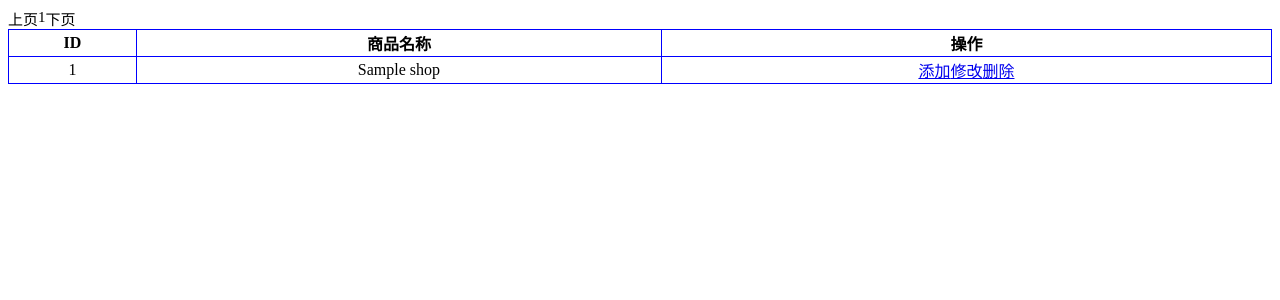
After one commit to zhangwei725/FlaskORM, a Flask app: page /work/list/ in a window 1280 px wide. The commit adds this page. Shown: the top 300 px of the page. Run offline with Flask 2, Linux system fonts and the light colour scheme; tables that the repository leaves empty hold one stand-in row (values such as "Sample post").

Commit message:
增删改查的基本操作

```diff
--- a/app/__init__.py
+++ b/app/__init__.py
@@ -1,6 +1,7 @@
 from flask import Flask
 
 from app.ext import init_ext
+from app.homework.views import homework
 from app.shop.views import shop
 from app.user.views import user
 
@@ -17,3 +18,4 @@ def create_app():
 def register_blue():
     app.register_blueprint(user, url_prefix='/user')
     app.register_blueprint(shop, url_prefix='/shop')
+    app.register_blueprint(homework, url_prefix='/work')
--- a/app/ext.py
+++ b/app/ext.py
@@ -5,7 +5,6 @@ from flask_sqlalchemy import SQLAlchemy
 db = SQLAlchemy()
 
 migrate = Migrate()
-
 
 def init_ext(app: Flask):
     # 初始化数据库相关的配置
--- /dev/null
+++ b/app/homework/templates/shops.html
@@ -0,0 +1,61 @@
+<!DOCTYPE html>
+{% import 'macro/macro.html' as macro %}
+
+<html lang="en">
+<head>
+    <meta charset="UTF-8">
+    <title>Title</title>
+    <style type="text/css">
+        table {
+            width: 100%;
+            border-collapse: collapse;
+        }
+
+        td, th {
+            border: 1px solid blue;
+            text-align: center;
+        }
+
+        ul {
+            list-style: none;
+            margin: 0px;
+            padding: 0px;
+        }
+
+        ul li {
+            float: left;
+        }
+
+        ul a {
+            text-decoration: none;
+            font-size: 15px;
+            cursor: pointer;
+            color: black;
+        }
+    </style>
+
+</head>
+<body>
+<table>
+    <tr>
+        <th>ID</th>
+        <th>商品名称</th>
+        <th>操作</th>
+    </tr>
+    {% for shop in shops %}
+        <tr>
+            <td>{{ shop.sid }}</td>
+            <td>{{ shop.name }}</td>
+            <td><a href="{{ url_for('homework.add') }}">添加</a><a
+                    href="{{ url_for('homework.update') }}?sid={{ shop.sid }}">修改</a><a
+                    href="{{ url_for('homework.delete') }}?sid={{ shop.sid }}">删除</a>
+            </td>
+        </tr>
+    {% endfor %}
+    {% if paginate %}
+        <div>
+            {{ macro.paginate(paginate,'homework.list') }}
+        </div>
+    {% endif %}
+
+</table>
--- /dev/null
+++ b/app/homework/views.py
@@ -0,0 +1,62 @@
+from flask import Blueprint, request, render_template, redirect
+from app.ext import db
+from app.shop.models import Shop
+
+homework = Blueprint('homework', __name__, template_folder='templates')
+
+
+# /work/list/1/10/
+@homework.route('/list/')
+def list():
+    # get 请求
+    # request.args
+    # post请求还有 put
+    # request.form
+    page = request.values.get('page', default=1, type=int)
+    #
+    size = request.values.get('size', default=10, type=int)
+    paginate = db.session.query(Shop.sid, Shop.name).order_by(Shop.sid).paginate(page=page, per_page=size,
+                                                                                 error_out=False)
+    shops = paginate.items
+    return render_template('shops.html', shops=shops, paginate=paginate)
+
+
+"""
+添加商品
+"""
+
+
+@homework.route('/add/', methods=['get', 'post'])
+def add():
+    if request.method == 'GET':
+        return render_template('add.html')
+    elif request.method == 'POST':
+        name = request.values.get('name')
+        cid = request.values.get('cid', default=1, type=int)
+        shop = Shop(name=name, cid=cid)
+        db.session.add(shop)
+        db.session.commit()
+        return redirect('/work/list/')
+
+
+@homework.route('/update/', methods=['GET', 'POST'])
+def update():
+    if request.method == 'GET':
+        sid = request.values.get('sid', type=int)
+        shop = Shop.query.get(sid)
+        return render_template('update.html', shop=shop)
+    elif request.method == 'POST':
+        sid = request.values.get('sid', type=int)
+        cid = request.values.get('cid', type=int)
+        name = request.values.get('name')
+        Shop.query.filter(Shop.sid == sid).update({Shop.cid: cid, Shop.name: name})
+        db.session.commit()
+        return redirect('/work/list/')
+
+
+@homework.route('/del/')
+def delete():
+    sid = request.values.get('sid', type=int)
+    db.session.delete(Shop.query.get(sid))
+    db.session.commit()
+    return redirect('/work/list/')
--- a/app/shop/views.py
+++ b/app/shop/views.py
@@ -46,11 +46,10 @@ def find():
     # 通过一的一方查多的一方
     # shop = db.session.query(Shop.sid, Shop.name, Shop.cid).filter(Shop.sid == 1).first()
     # cate = Cate.query.get(shop.cid)
-
     return '通过一的方查多的一方'
 
 
-# /shop?sid=1
+# /id?sid=1
 @shop.route('/id/', methods=['get', 'post', 'put'])
 def find_by_id():
     sid = request.values.get('sid', default=0, type=int)
--- a/app/templates/macro/macro.html
+++ b/app/templates/macro/macro.html
@@ -27,3 +27,33 @@
     {% endif %}">下页</a></li>
     </ul>
 {% endmacro %}
+
+
+
+
+
+{#支持 http://127.0.0.1:9000/work/list/?page=2&size=10/#}
+{% macro  paginate(paginate,endpoint,size=10) %}
+
+    <ul>
+        <li><a href="
+    {% if paginate.has_prev %}
+       {{ url_for(endpoint) }}?page={{ paginate.page - 1 }}&size={{ size }}
+    {% else %} # {% endif %}">上页</a>
+
+        </li>
+        {% for p in paginate.iter_pages(left_edge=9,right_edge=9) %}
+            {% if  p %}
+                <!--url_for(endpoint)  /work/list/ -->
+                <!--url_for(endpoint)  /work/list/?page=1&size=10 -->
+
+                <li><a href="{{ url_for(endpoint) }}?page={{ p }}&size={{ size }}">{{ p }}</a></li>
+            {% endif %}
+        {% endfor %}
+        <li><a href="{% if paginate.has_next %}
+         {{ url_for(endpoint) }}?page={{ paginate.page + 1 }}&size={{ size }}
+    {% else %}
+        #
+    {% endif %}">下页</a></li>
+    </ul>
+{% endmacro %}
--- a/app/user/views.py
+++ b/app/user/views.py
@@ -125,7 +125,6 @@ def batch_update():
     # User.query.filter(User.uid != 1).update({User.name: 'hehe'})
     # 表示 四则运算
     # User.query.filter(User.name == 'test1').update({User.money: User.money * 5}, synchronize_session='evaluate')
-    #
     # User.query.filter(User.name == 'test1').update({User.money: User.money * 5}, synchronize_session='evaluate')
     # 表示字符串拼接
     User.query.filter(User.uid > 0).update({User.msg: '/upload' + User.msg}, synchronize_session=False)
```
Also changed, not shown: app/homework/templates/add.html (added, +15 -0 lines), app/homework/templates/update.html (added, +15 -0 lines), app/shop/models.py (+20 -6 lines), app/templates/shop/shops.html (deleted, +0 -10 lines).
